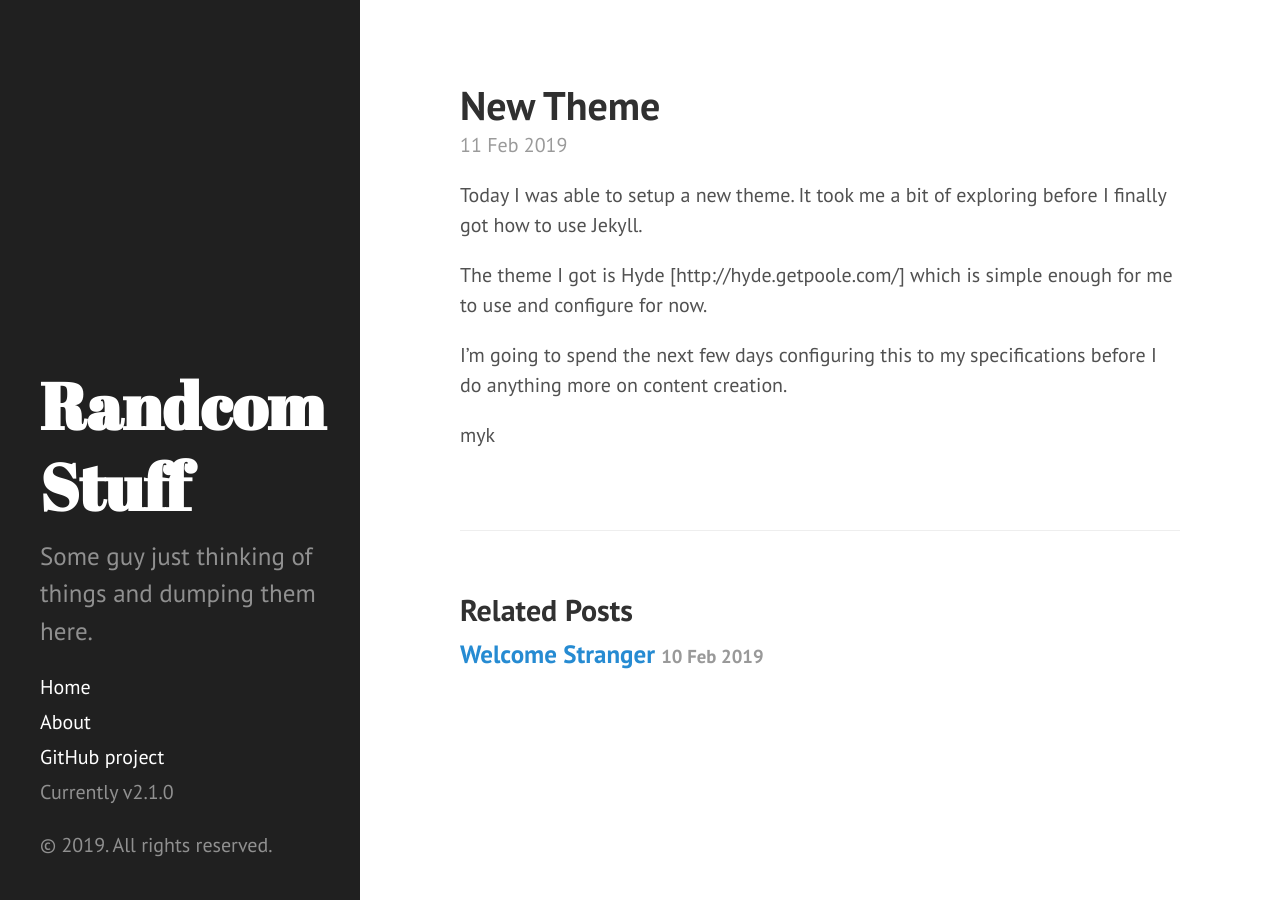
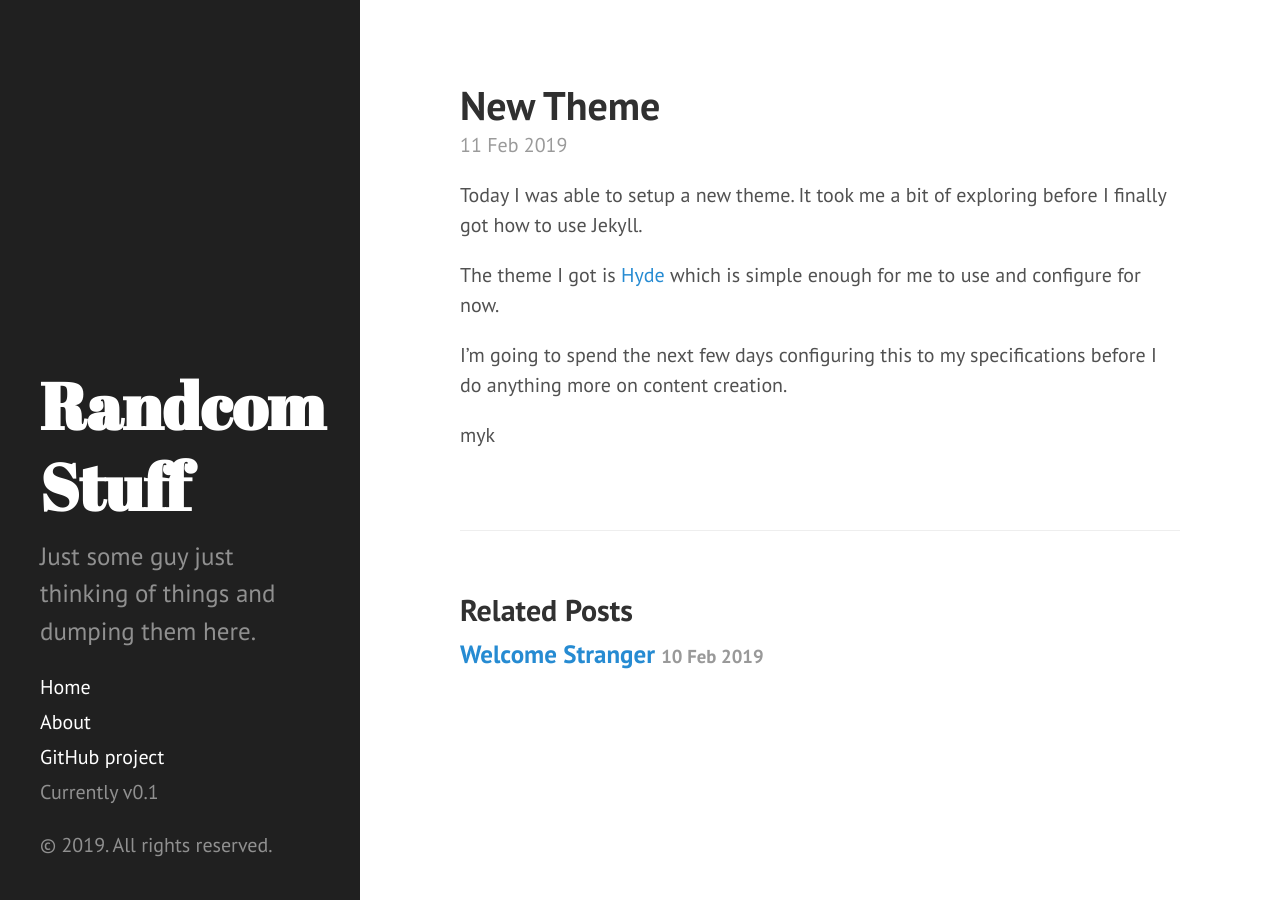
Before and after one commit to ogbinar/ogbinar.github.io, a Jekyll site: the page built from _posts/2019-02-11-new-theme.md, in a window 1280 px wide. Built offline with Jekyll 4.4.1, drawn with Linux system fonts in a browser that asks for light colours; Markdown is read by kramdown in place of the engine named in the settings.

Commit message:
updated posts

```diff
--- a/_config.yml
+++ b/_config.yml
@@ -9,7 +9,7 @@ permalink:        pretty
 # Setup
 title:            Randcom Stuff
 tagline:          'Read with caution'
-description:      'Some guy just thinking of things and dumping them here.'
+description:      'Just some guy just thinking of things and dumping them here.'
 url:              http://ogbinar.com
 baseurl:          http://ogbinar.github.io/
 
@@ -20,7 +20,7 @@ author:
 paginate:         5
 
 # Custom vars
-version:          2.1.0
+version:          0.1
 
 github:
   repo:           https://github.com/ogbinar
--- a/_posts/2019-02-11-new-theme.md
+++ b/_posts/2019-02-11-new-theme.md
@@ -5,7 +5,7 @@ title: New Theme
 
 Today I was able to setup a new theme. It took me a bit of exploring before I finally got how to use Jekyll.
 
-The theme I got is Hyde [http://hyde.getpoole.com/] which is simple enough for me to use and configure for now.
+The theme I got is  [Hyde](http://hyde.getpoole.com/) which is simple enough for me to use and configure for now.
 
 I'm going to spend the next few days configuring this to my specifications before I do anything more on content creation.
 
```
Also changed, not shown: _posts/2019-02-10-welcome-stranger.md (+2 -0 lines).
